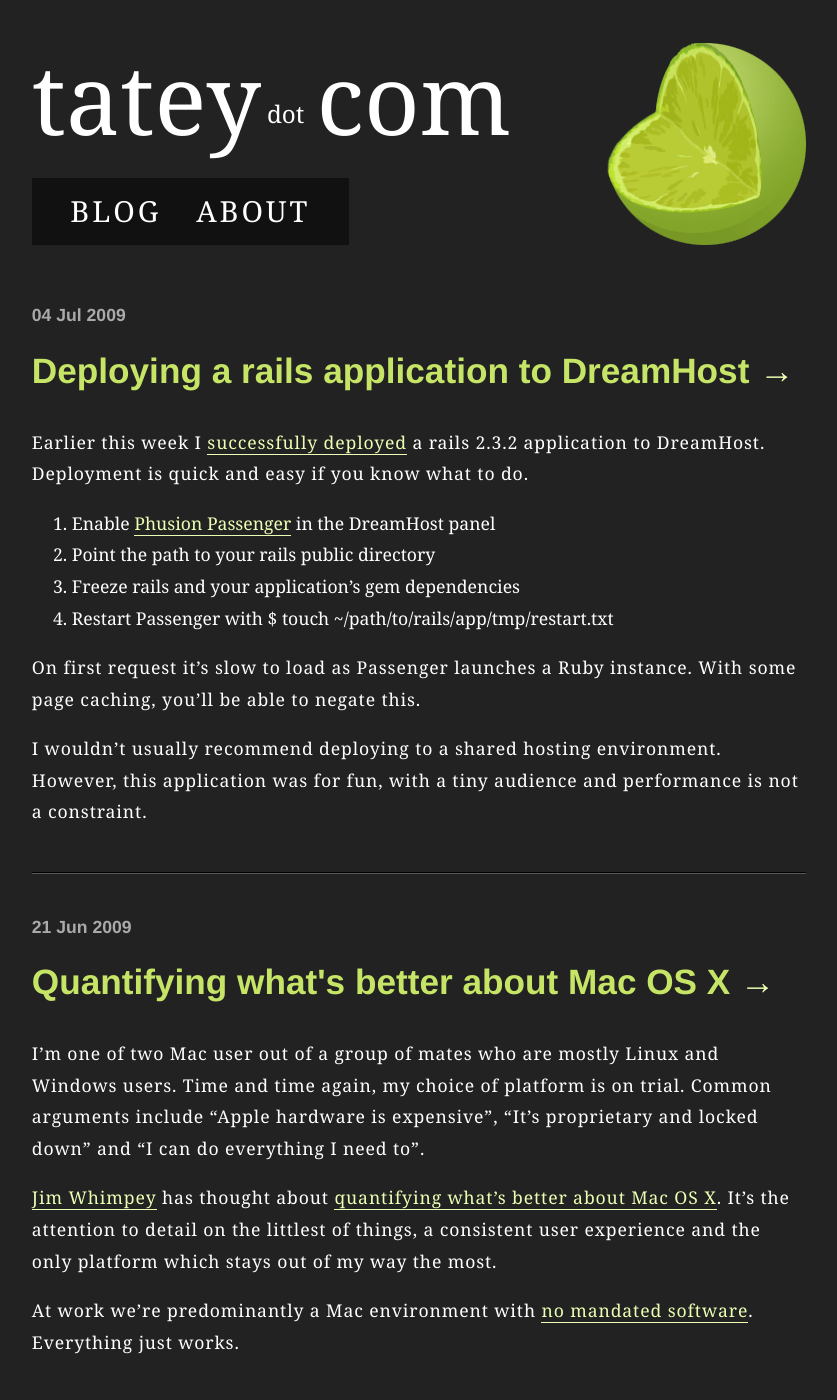
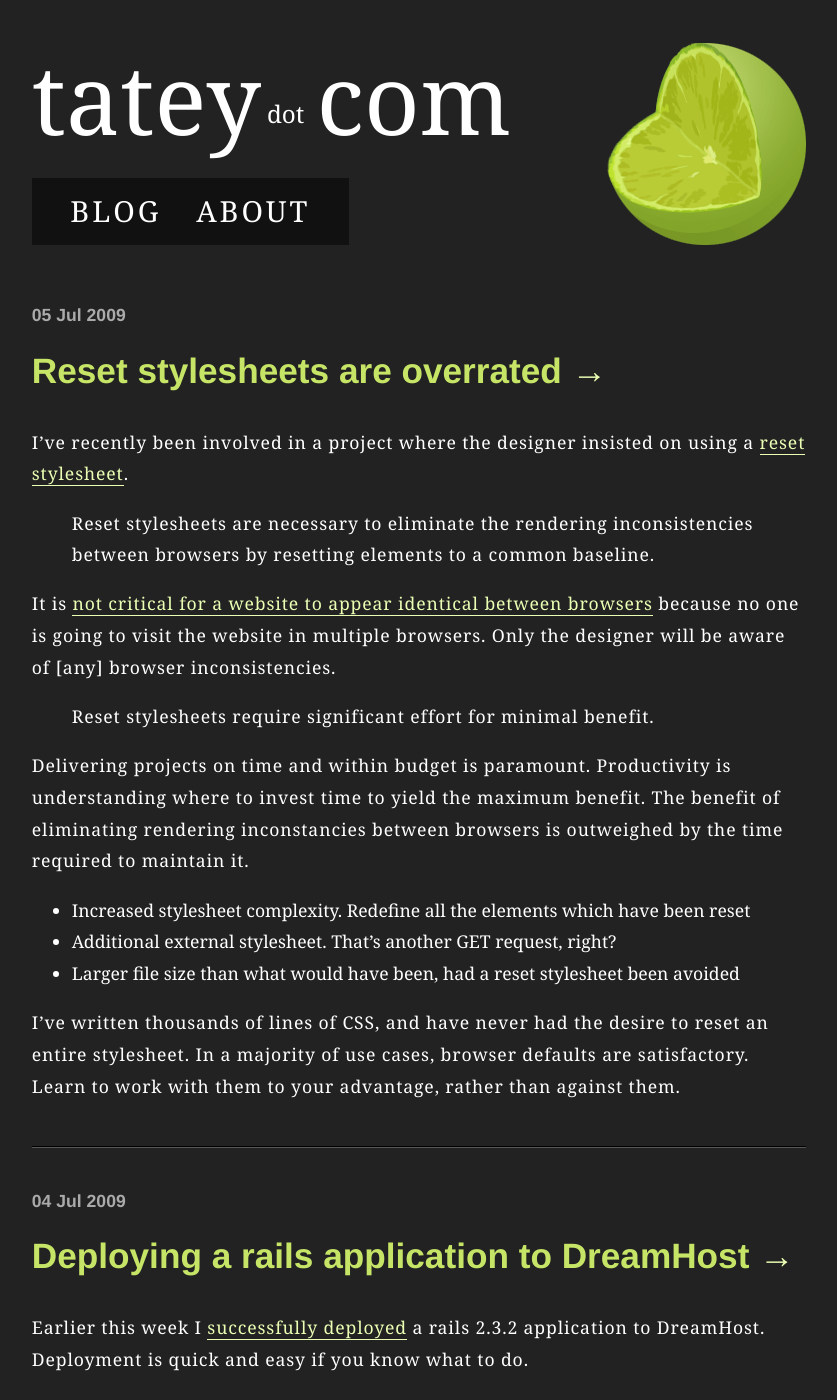
Before and after one commit to tatey/tatey.com, a Jekyll site: the page built from index.html, in a window 1280 px wide and 1400 px high. Shown: the whole window, without its empty margins (221-1058 px from the left). Built offline with Jekyll 4.4.1, drawn with Linux system fonts in a browser that asks for light colours; some of the changed text lies outside the part shown.

Commit message:
New post: 2009-07-05-reset-stylesheets-are-overrated. Updated post: 2009-06-21-quantifying-what-is-better-about-mac-os-x

```diff
--- a/_posts/2009-06-21-quantifying-what-is-better-about-mac-os-x.markdown
+++ b/_posts/2009-06-21-quantifying-what-is-better-about-mac-os-x.markdown
@@ -3,7 +3,7 @@
 title: Quantifying what's better about Mac OS X
 ---
 
-I'm one of two Mac user out of a group of mates who are mostly Linux and Windows users. Time and time again, my choice of platform is on trial. Common arguments include "Apple hardware is expensive", "It's proprietary and locked down" and "I can do everything I need to".
+I'm one of two Mac users out of a group of mates who are mostly Linux and Windows users. Time and time again, my choice of platform is on trial. Common arguments include "Apple hardware is expensive", "It's proprietary and locked down" and "I can do everything I need to".
 
 [Jim Whimpey](http://jimwhimpey.com/) has thought about [quantifying what's better about Mac OS X](http://log.valhallaisland.com/post/126975664). It's the attention to detail on the littlest of things, a consistent user experience and the only platform which stays out of my way the most.
 
--- /dev/null
+++ b/_posts/2009-07-05-reset-stylesheets-are-overrated.markdown
@@ -0,0 +1,20 @@
+---
+layout: post
+title: Reset stylesheets are overrated
+---
+
+I've recently been involved in a project where the designer insisted on using a [reset stylesheet](http://meyerweb.com/eric/tools/css/reset/).
+
+> Reset stylesheets are necessary to eliminate the rendering inconsistencies between browsers by resetting elements to a common baseline.
+
+It is [not critical for a website to appear identical between browsers](http://dowebsitesneedtolookexactlythesameineverybrowser.com/) because no one is going to visit the website in multiple browsers. Only the designer will be aware of \[any\] browser inconsistencies.
+
+> Reset stylesheets require significant effort for minimal benefit.
+
+Delivering projects on time and within budget is paramount. Productivity is understanding where to invest time to yield the maximum benefit. The benefit of eliminating rendering inconstancies between browsers is outweighed by the time required to maintain it.
+
+* Increased stylesheet complexity. Redefine all the elements which have been reset
+* Additional external stylesheet. That's another GET request, right?
+* Larger file size than what would have been, had a reset stylesheet been avoided
+
+I've written thousands of lines of CSS, and have never had the desire to reset an entire stylesheet. In a majority of use cases, browser defaults are satisfactory. Learn to work with them to your advantage, rather than against them.
```
